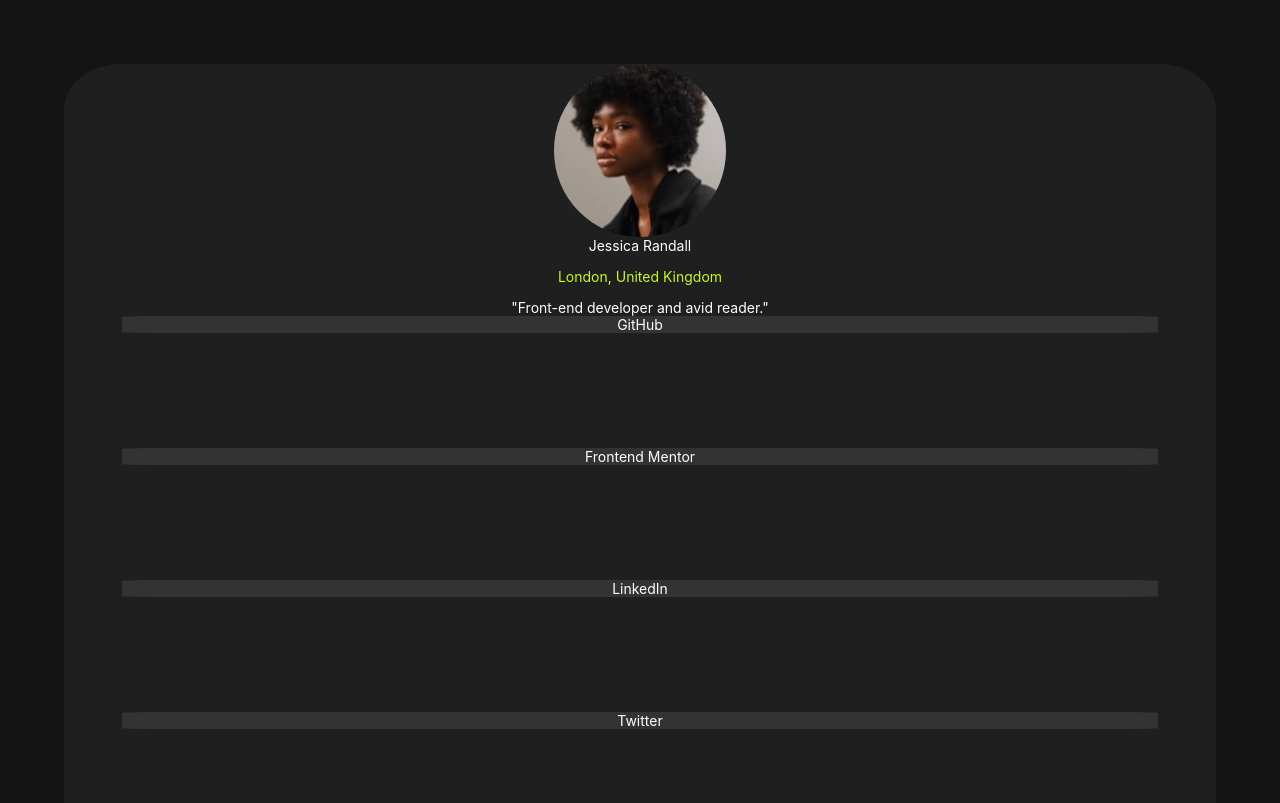
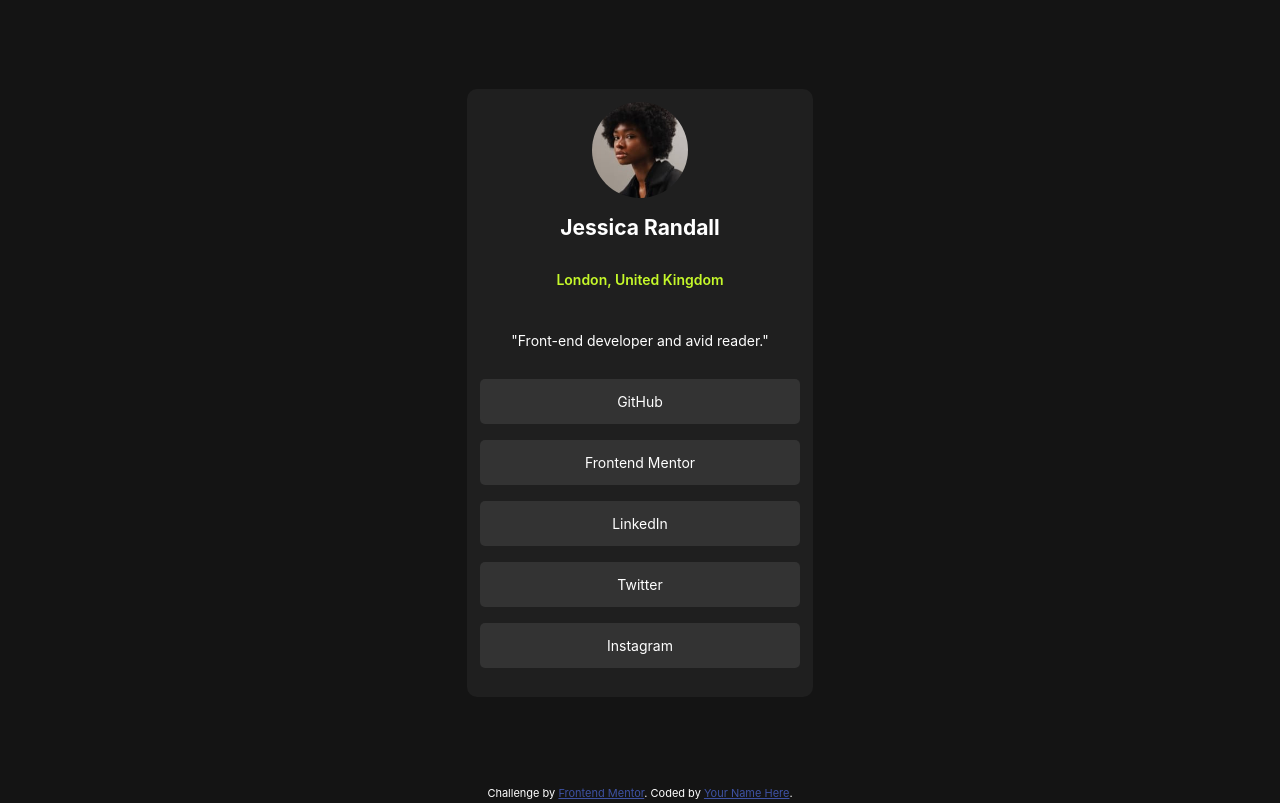
Before and after one commit to Mokszi/social-links-profile-main, a plain HTML site: page index.html in a window 1280 px wide. Shown: the top 803 px of the page. Drawn offline with Linux system fonts and the light colour scheme.

Commit message:
finished

```diff
--- a/index.html
+++ b/index.html
@@ -15,11 +15,15 @@
 <body>
   <div class="element">
     <img src="assets/images/avatar-jessica.jpeg">
-    Jessica Randall
+    <h2>
+      Jessica Randall
+    </h2>
     <p class="place">
       London, United Kingdom
     </p>
-    "Front-end developer and avid reader."
+    <p class="quote">
+      "Front-end developer and avid reader."
+    </p>
 
     <a href="#" style="text-decoration:none">GitHub</a>
     <a href="#" style="text-decoration:none">Frontend Mentor</a>
--- a/style.css
+++ b/style.css
@@ -8,12 +8,14 @@
 }
 
 body{
+    display: flex;
+    flex-direction: column;
     background-color: hsl(0, 0%, 8%);
     color: hsl(0, 0%, 100%);
     font-family: "Inter", sans-serif;
     font-size: 14px;
     margin: auto;
-    padding: 5%;
+    height: 100vh;
 }
 
 .element{
@@ -22,23 +24,37 @@ body{
     align-items: center;
     background-color: hsl(0, 0%, 12%);
     margin: auto;
-    border-radius: 5%;
+    border-radius: 10px;
+    padding: 1%;
 }
 
 .element img{
     border-radius: 100%;
-    max-width: 15%;
+    max-width: 30%;
 }
 
 .element a{
+    display: flex;
+    align-items: center;
+    justify-content: center;
     color:hsl(0, 0%, 100%);
-    width: 90%;
-    text-align: center;
-    margin-bottom: 10%;
-    border-radius: 5%;
+    width: 40vh;
+    min-height: 45px;
+    margin-bottom: 5%;
+    border-radius: 5px;
     background-color: hsl(0, 0%, 20%);
 }
 
+.element a:hover{
+    color: hsl(0, 0%, 8%);
+    background-color: hsl(75, 94%, 57%);
+}
+
 .place{
-    color:hsl(75, 94%, 57%);
+    color: hsl(75, 94%, 57%);
+    font-weight: 600;
 }
+
+.quote{
+    padding: 5%;
+}
```
